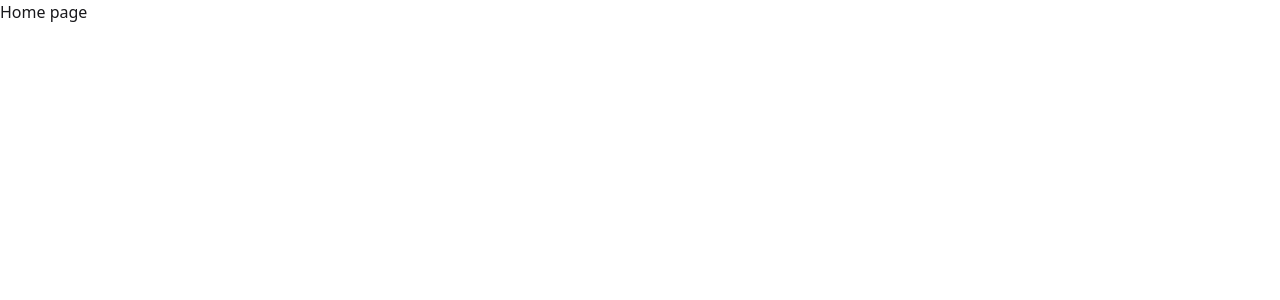
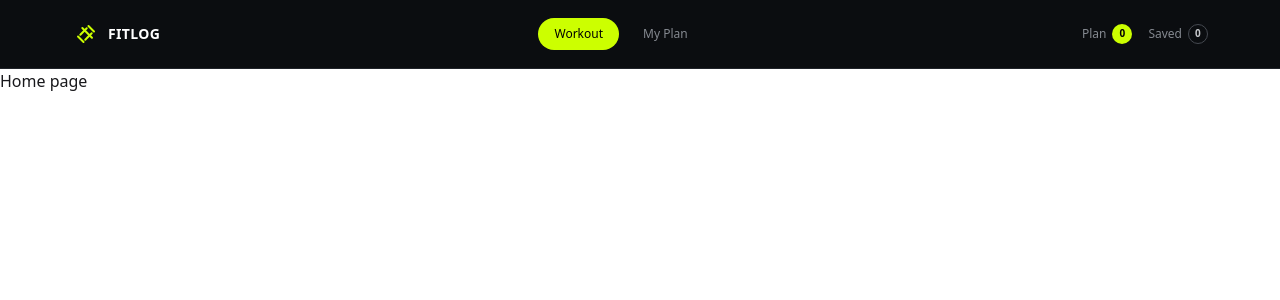
Before and after one commit to abul-hossain0/Fit-Log, a Next.js app: page / in a window 1280 px wide. Shown: the top 300 px of the page. Built offline with nearby package versions, Linux system fonts and the light colour scheme.

Commit message:
navbar component add done

```diff
--- /dev/null
+++ b/src/app/components/shared/Navbar.tsx
@@ -0,0 +1,240 @@
+"use client";
+
+import Link from "next/link";
+import { usePathname } from "next/navigation";
+import { useState } from "react";
+
+interface NavbarProps {
+  planCount?: number;
+  savedCount?: number;
+}
+
+const Navbar = ({ planCount = 0, savedCount = 0 }: NavbarProps) => {
+  const pathname = usePathname();
+  const [isMenuOpen, setIsMenuOpen] = useState(false);
+
+  const isWorkoutActive = pathname === "/";
+  const isPlanActive = pathname === "/my-plan";
+
+  return (
+    <header className="border-b border-[#202329] bg-[#0b0d10]">
+      <nav className="mx-auto flex min-h-[68px] max-w-[1200px] items-center justify-between px-4 sm:px-6 lg:px-8">
+        {/* Logo */}
+        <Link
+          href="/src/app/assets/logo.png"
+          className="flex shrink-0 items-center gap-2"
+          aria-label="FitLog Home"
+        >
+          <span className="flex h-7 w-7 items-center justify-center">
+            <svg
+              width="22"
+              height="22"
+              viewBox="0 0 24 24"
+              fill="none"
+              xmlns="http://www.w3.org/2000/svg"
+              aria-hidden="true"
+            >
+              <path
+                d="M14.7 3.3L20.7 9.3"
+                stroke="#CCFF00"
+                strokeWidth="2.2"
+                strokeLinecap="round"
+              />
+              <path
+                d="M9.3 20.7L3.3 14.7"
+                stroke="#CCFF00"
+                strokeWidth="2.2"
+                strokeLinecap="round"
+              />
+              <path
+                d="M5.8 12.8L12.8 5.8"
+                stroke="#CCFF00"
+                strokeWidth="2.2"
+                strokeLinecap="round"
+              />
+              <path
+                d="M11.2 18.2L18.2 11.2"
+                stroke="#CCFF00"
+                strokeWidth="2.2"
+                strokeLinecap="round"
+              />
+              <path
+                d="M8 5.5L18.5 16"
+                stroke="#CCFF00"
+                strokeWidth="2.2"
+                strokeLinecap="round"
+              />
+            </svg>
+          </span>
+
+          <span className="text-sm font-extrabold tracking-wide text-white">
+            FITLOG
+          </span>
+        </Link>
+
+        {/* Desktop Navigation */}
+        <div className="hidden items-center gap-2 md:flex">
+          <Link
+            href="/"
+            className={`rounded-full px-4 py-2 text-xs font-medium transition-colors ${
+              isWorkoutActive
+                ? "bg-[#ccff00] text-black"
+                : "text-[#858990] hover:bg-[#15181d] hover:text-white"
+            }`}
+          >
+            Workout
+          </Link>
+
+          <Link
+            href="/my-plan"
+            className={`rounded-full px-4 py-2 text-xs font-medium transition-colors ${
+              isPlanActive
+                ? "bg-[#ccff00] text-black"
+                : "text-[#858990] hover:bg-[#15181d] hover:text-white"
+            }`}
+          >
+            My Plan
+          </Link>
+        </div>
+
+        {/* Desktop Status Badges */}
+        <div className="hidden items-center gap-4 md:flex">
+          <Link
+            href="/my-plan"
+            className="flex items-center gap-1.5 text-xs text-[#858990] transition-colors hover:text-white"
+          >
+            <span>Plan</span>
+
+            <span className="flex h-5 min-w-5 items-center justify-center rounded-full bg-[#ccff00] px-1.5 text-[10px] font-bold text-black">
+              {planCount}
+            </span>
+          </Link>
+
+          <Link
+            href="/my-plan"
+            className="flex items-center gap-1.5 text-xs text-[#858990] transition-colors hover:text-white"
+          >
+            <span>Saved</span>
+
+            <span className="flex h-5 min-w-5 items-center justify-center rounded-full border border-[#454950] px-1.5 text-[10px] font-bold text-[#c7c9cc]">
+              {savedCount}
+            </span>
+          </Link>
+        </div>
+
+        {/* Mobile Menu Button */}
+        <button
+          type="button"
+          onClick={() => setIsMenuOpen((prev) => !prev)}
+          className="flex h-9 w-9 items-center justify-center rounded-md border border-[#292d33] text-white transition-colors hover:bg-[#15181d] md:hidden"
+          aria-label="Toggle navigation menu"
+          aria-expanded={isMenuOpen}
+        >
+          <svg
+            width="19"
+            height="19"
+            viewBox="0 0 24 24"
+            fill="none"
+            xmlns="http://www.w3.org/2000/svg"
+          >
+            {isMenuOpen ? (
+              <>
+                <path
+                  d="M6 6L18 18"
+                  stroke="currentColor"
+                  strokeWidth="2"
+                  strokeLinecap="round"
+                />
+                <path
+                  d="M18 6L6 18"
+                  stroke="currentColor"
+                  strokeWidth="2"
+                  strokeLinecap="round"
+                />
+              </>
+            ) : (
+              <>
+                <path
+                  d="M4 7H20"
+                  stroke="currentColor"
+                  strokeWidth="2"
+                  strokeLinecap="round"
+                />
+                <path
+                  d="M4 12H20"
+                  stroke="currentColor"
+                  strokeWidth="2"
+                  strokeLinecap="round"
+                />
+                <path
+                  d="M4 17H20"
+                  stroke="currentColor"
+                  strokeWidth="2"
+                  strokeLinecap="round"
+                />
+              </>
+            )}
+          </svg>
+        </button>
+      </nav>
+
+      {/* Mobile Navigation */}
+      {isMenuOpen && (
+        <div className="border-t border-[#202329] bg-[#0b0d10] px-4 py-4 md:hidden">
+          <div className="mx-auto flex max-w-[1200px] flex-col gap-2">
+            <Link
+              href="/"
+              onClick={() => setIsMenuOpen(false)}
+              className={`rounded-lg px-4 py-3 text-sm font-medium transition-colors ${
+                isWorkoutActive
+                  ? "bg-[#ccff00] text-black"
+                  : "text-[#858990] hover:bg-[#15181d] hover:text-white"
+              }`}
+            >
+              Workout
+            </Link>
+
+            <Link
+              href="/my-plan"
+              onClick={() => setIsMenuOpen(false)}
+              className={`rounded-lg px-4 py-3 text-sm font-medium transition-colors ${
+                isPlanActive
+                  ? "bg-[#ccff00] text-black"
+                  : "text-[#858990] hover:bg-[#15181d] hover:text-white"
+              }`}
+            >
+              My Plan
+            </Link>
+
+            {/* Mobile Counters */}
+            <div className="mt-2 flex items-center gap-3 border-t border-[#202329] pt-4">
+              <Link
+                href="/my-plan"
+                onClick={() => setIsMenuOpen(false)}
+                className="flex items-center gap-2 text-xs text-[#858990]"
+              >
+                <span>Plan</span>
+                <span className="flex h-5 min-w-5 items-center justify-center rounded-full bg-[#ccff00] px-1.5 text-[10px] font-bold text-black">
+                  {planCount}
+                </span>
+              </Link>
+
+              <Link
+                href="/my-plan"
+                onClick={() => setIsMenuOpen(false)}
+                className="flex items-center gap-2 text-xs text-[#858990]"
+              >
+                <span>Saved</span>
+                <span className="flex h-5 min-w-5 items-center justify-center rounded-full border border-[#454950] px-1.5 text-[10px] font-bold text-[#c7c9cc]">
+                  {savedCount}
+                </span>
+              </Link>
+            </div>
+          </div>
+        </div>
+      )}
+    </header>
+  );
+};
+
+export default Navbar;
--- a/src/app/globals.css
+++ b/src/app/globals.css
@@ -1,2 +1,2 @@
 @import "tailwindcss";
-@plugin "daisyui"
+@plugin "daisyui";
--- a/src/app/layout.tsx
+++ b/src/app/layout.tsx
@@ -1,5 +1,6 @@
 import type { Metadata } from "next";
 import { Geist, Geist_Mono } from "next/font/google";
+import Navbar from "./components/shared/Navbar";
 import "./globals.css";
 
 const geistSans = Geist({
@@ -23,7 +24,10 @@ export default function RootLayout({ children }: LayoutProps<"/">) {
       lang="en"
       className={`${geistSans.variable} ${geistMono.variable} h-full antialiased`}
     >
-      <body className="min-h-full flex flex-col">{children}</body>
+      <body className="min-h-full flex flex-col">
+        <Navbar></Navbar>
+        {children}
+      </body>
     </html>
   );
 }
```
Also changed, not shown: public/logo.png (added), src/app/assets/banner.png (added).
